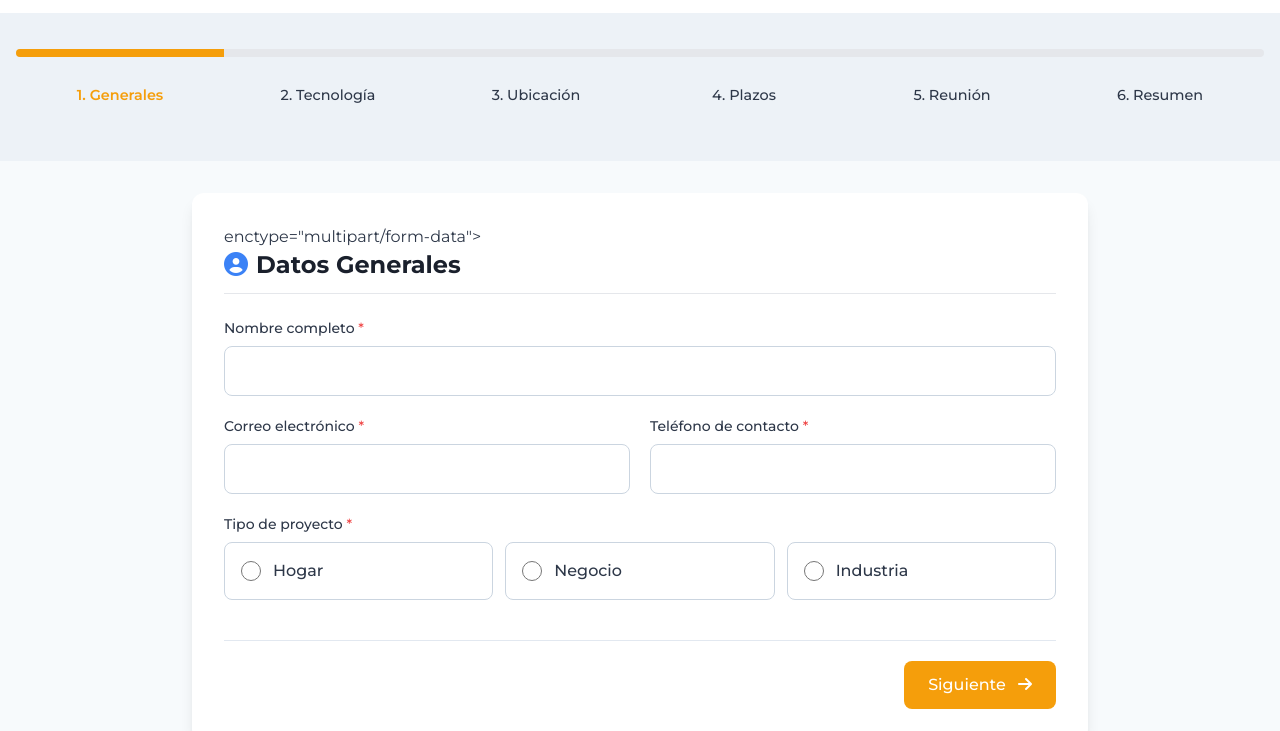
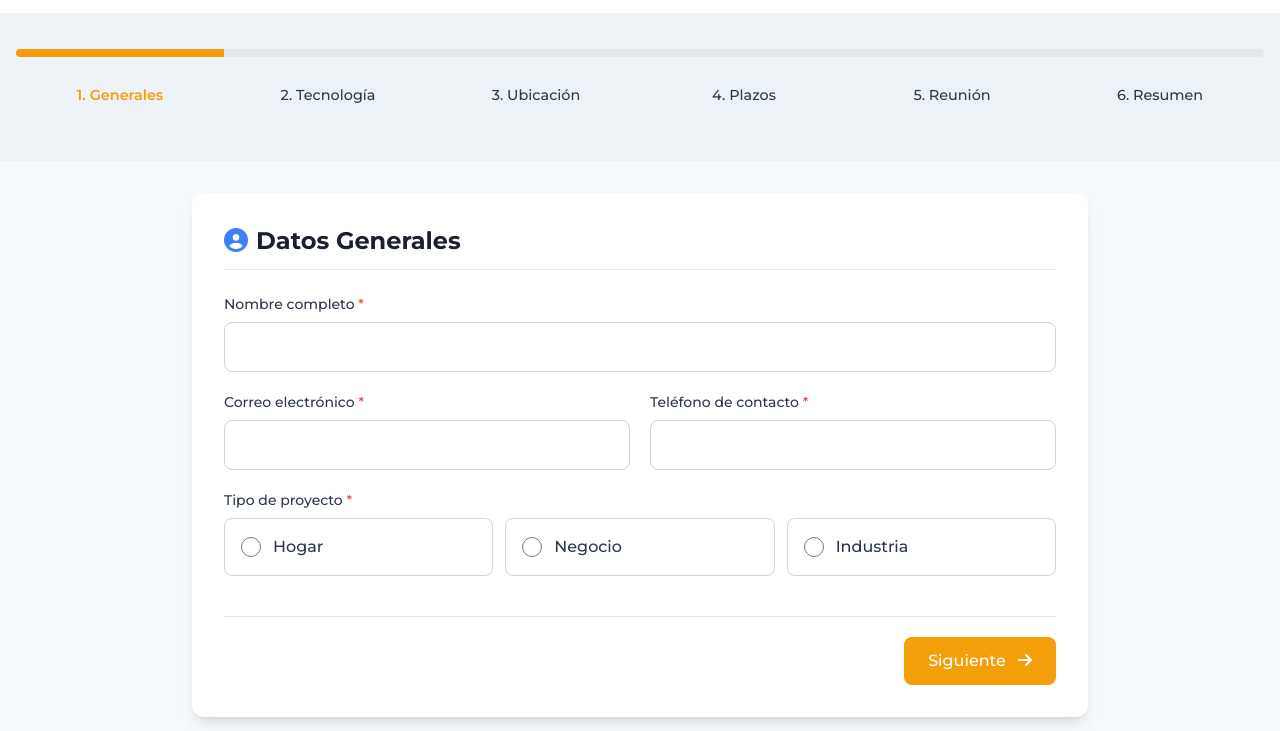
Before and after one commit to nico5858/formulariohissuma, a plain HTML site: page index.html in a window 1280 px wide. Shown: the part 69-800 px from the top of the page. Drawn offline with nearby package versions, Linux system fonts and the light colour scheme.

Commit message:
Update index.html

```diff
--- a/index.html
+++ b/index.html
@@ -347,7 +347,7 @@
     <main class="container mx-auto px-4 py-8 flex-1">
         <div class="max-w-4xl mx-auto bg-white rounded-xl shadow-lg overflow-hidden">
             <!-- Formulario -->
-            <form id="projectForm" class="p-6 md:p-8" action="https://script.google.com/macros/s/AKfycbwhXhTQ1rHWod-k8xNtPX7IqHOutsW5Zn3lOCRMbfeY9ZjaeUFpPWj93CKU3DSz-9-d0A/exec" method="POST"> enctype="multipart/form-data">
+            <form id="projectForm" class="p-6 md:p-8" action="https://script.google.com/macros/s/AKfycbyGIBNyaeXcbIEqaJ68sOn2DrDSNNVU_4uvqSJY_12zxZYuK4yVILvP2-byicHFkhN7Qg/exec" method="POST" enctype="multipart/form-data">
                 <!-- Sección 1: Datos Generales -->
                 <div id="section1" class="form-section active">
                     <h2 class="text-2xl font-bold text-solar-800 mb-6 border-b pb-3">
```
